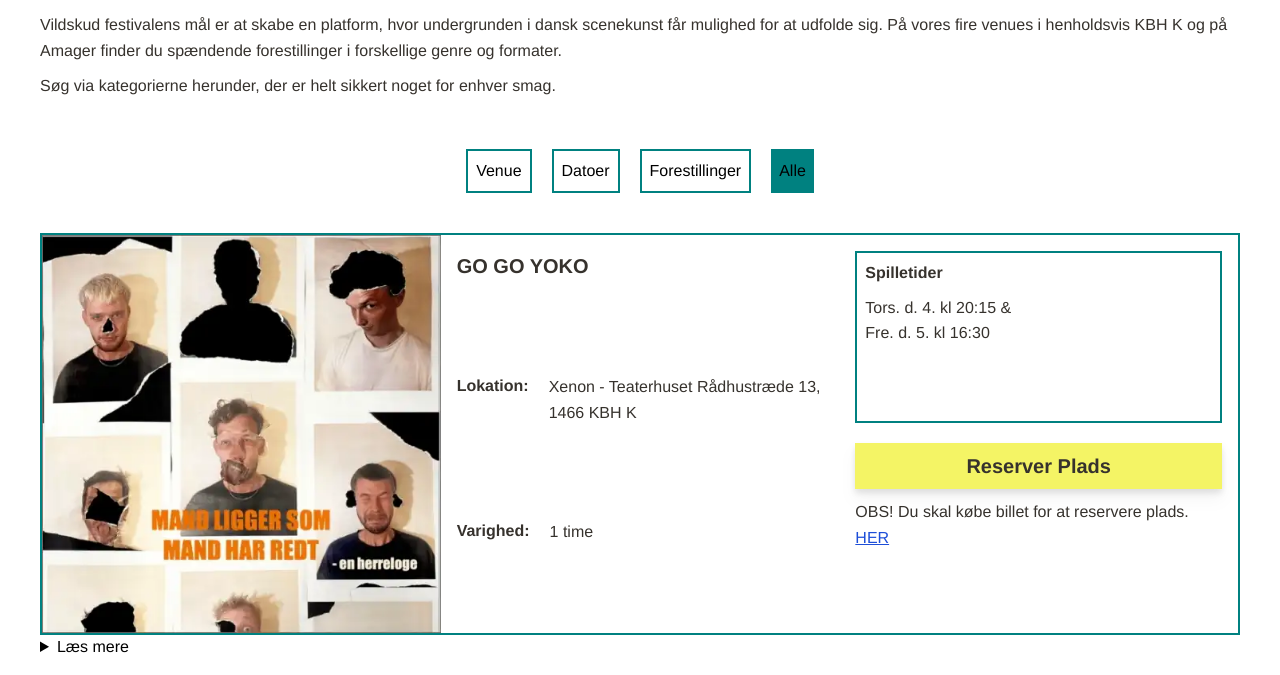
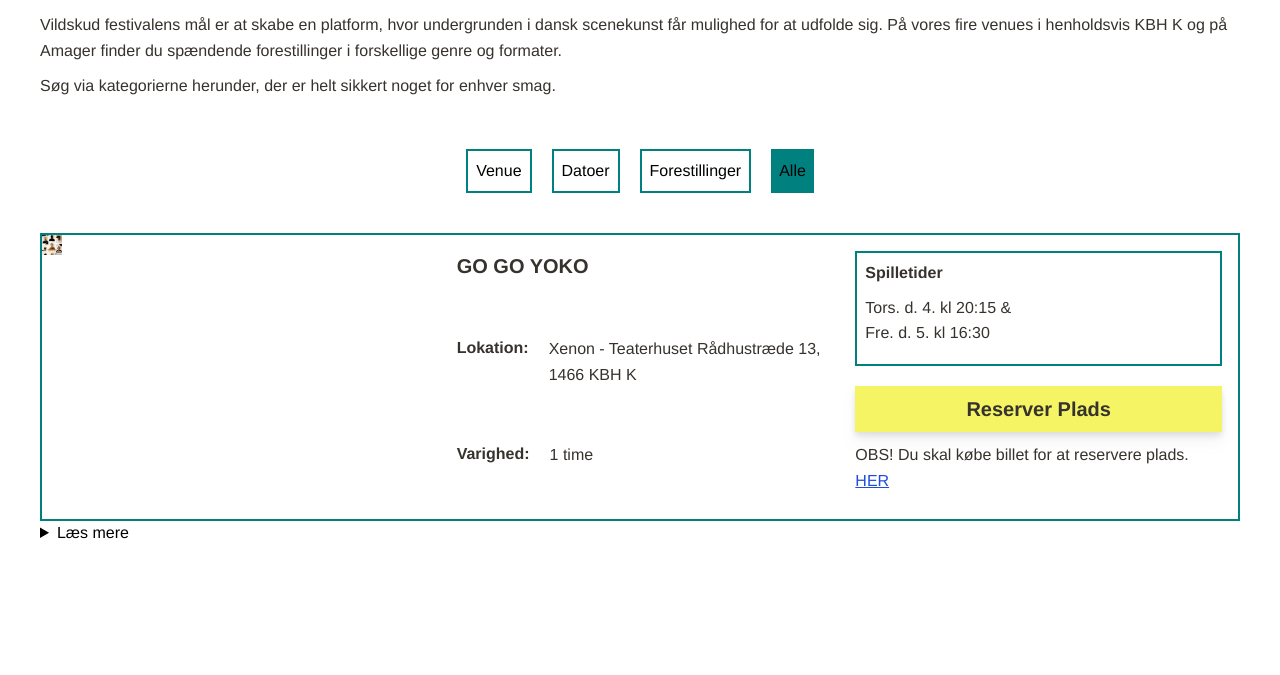
Before and after one commit to kris91r3/radikalt_redesign, a website built with Vite: page src/forestillinger.html in a window 1280 px wide. Shown: the part 125-800 px from the top of the page. Built offline with nearby package versions, Linux system fonts and the light colour scheme.

Commit message:
forsøg med billede

```diff
--- a/src/forestillinger.html
+++ b/src/forestillinger.html
@@ -43,7 +43,7 @@
         >
           <!-- 3 div, så den kan gå fra 1 -> 2 og så til 3 kolonner -->
           <!-- kolonne 1 -->
-          <img src="billeder/mand.webp" alt="" />
+          <img class="w-5" src="billeder/mand.webp" alt="" />
           <!-- kolonne 2 -->
           <div class="grid gap-5 p-4">
             <h3>GO GO YOKO</h3>
```
